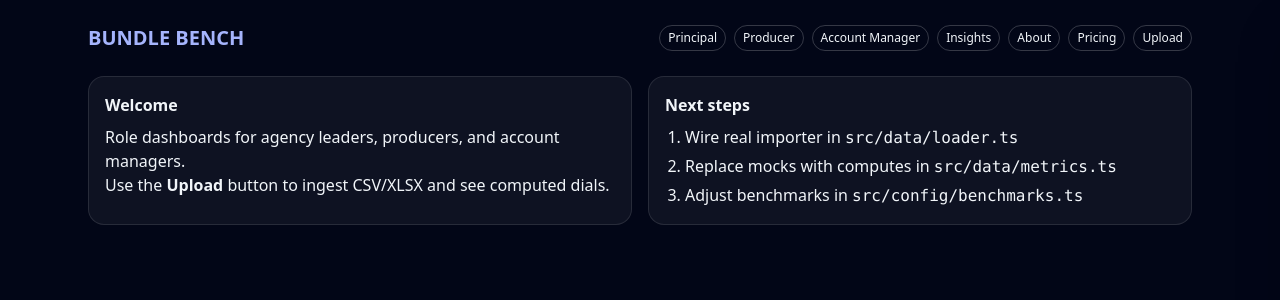
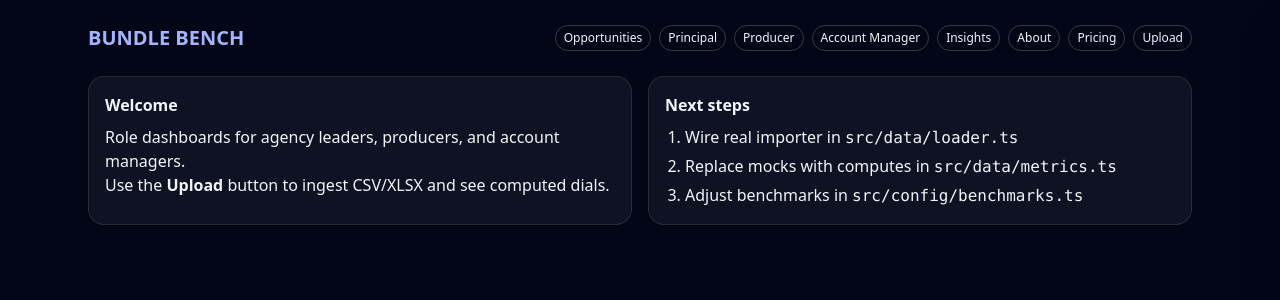
Before and after one commit to otter-spirit22/bundle_dashboards, a React (Vite) app: page / in a window 1280 px wide. Shown: the top 300 px of the page. Built offline with nearby package versions, Linux system fonts and the light colour scheme.

Commit message:
Update App.tsx

```diff
--- a/src/App.tsx
+++ b/src/App.tsx
@@ -10,6 +10,9 @@ export default function App() {
         </h1>
 
         <nav className="flex gap-2">
+          <Link className="badge border-white/20" to="/principal">
+            Opportunities
+            </Link>
           <Link className="badge border-white/20" to="/principal">
             Principal
           </Link>
```
